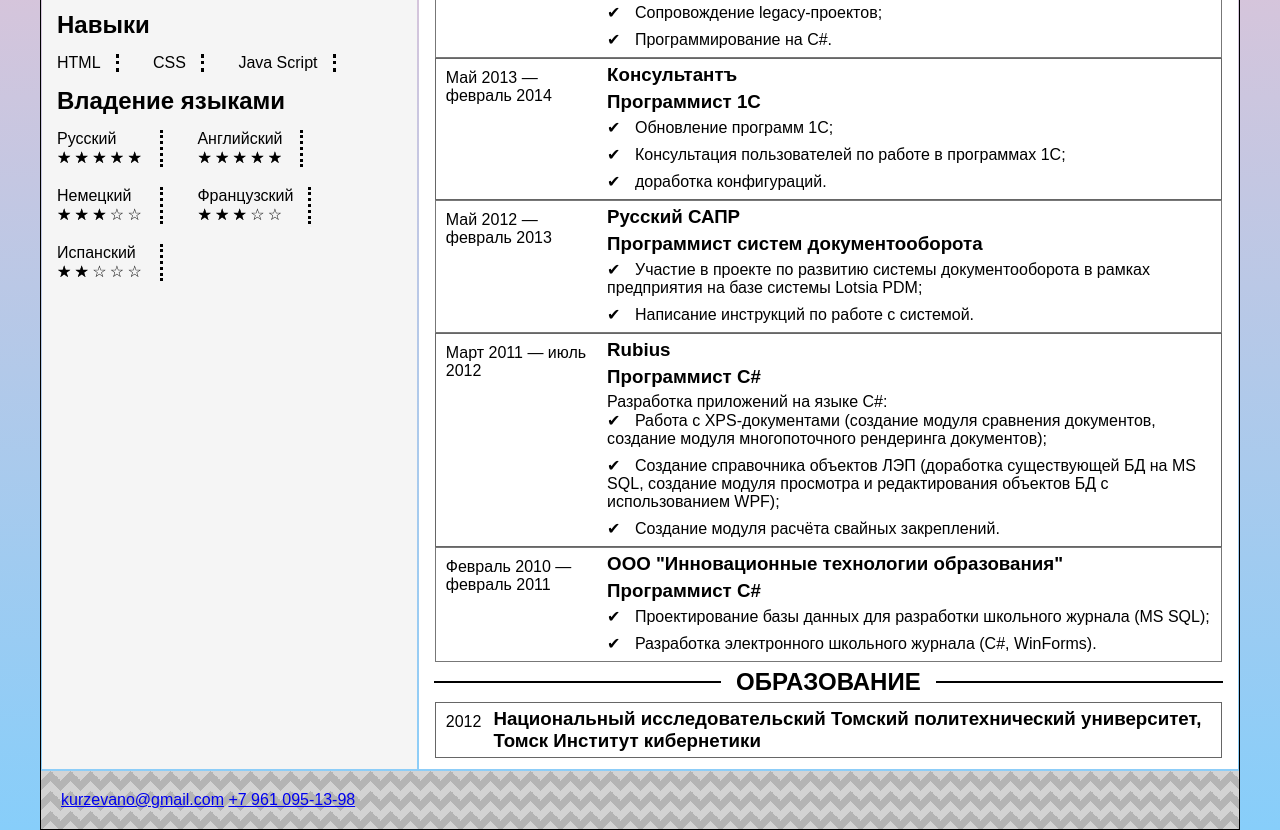
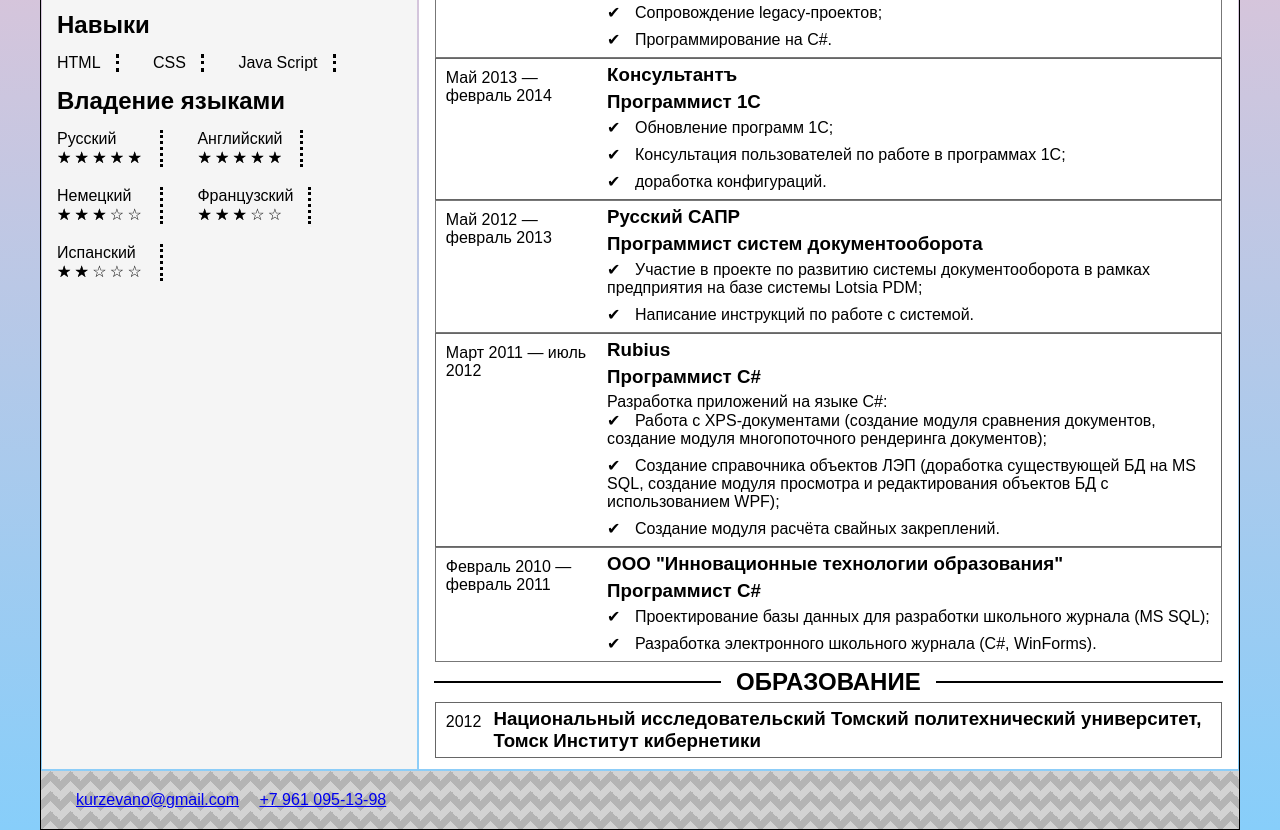
Before and after one commit to kurzevano/kurzevano.github.io, a plain HTML site: page index.html in a window 1280 px wide. Shown: the part 446-1276 px from the top of the page. Drawn offline with Linux system fonts and the light colour scheme; files whose address does not match are found by name.

Commit message:
* Изменено расположение элементов в футере

```diff
--- a/css/style.css
+++ b/css/style.css
@@ -154,3 +154,15 @@ tr:nth-child(even) {
     background-position: 10px 0, 10px 0, 0 0, 0 0;
     background-size: 20px 20px;
 }
+
+.page-footer ul {
+    margin: 0;
+    margin-left: 15px;
+    padding: 0;
+    list-style: none;
+}
+
+.page-footer li {
+    display: inline-block;
+    margin-right: 1em;
+}
--- a/index.html
+++ b/index.html
@@ -251,8 +251,10 @@
 
     </main>
     <footer class="page-footer">
-        <a href="mailto:kurzevano@gmail.com">kurzevano@gmail.com</a>
-        <a href="tel:+79610951398">+7 961 095-13-98</a>
+        <ul>
+            <li><a href="mailto:kurzevano@gmail.com">kurzevano@gmail.com</a></li>
+            <li><a href="tel:+79610951398">+7 961 095-13-98</a></li>
+        </ul>
     </footer>
 </body>
 
```
